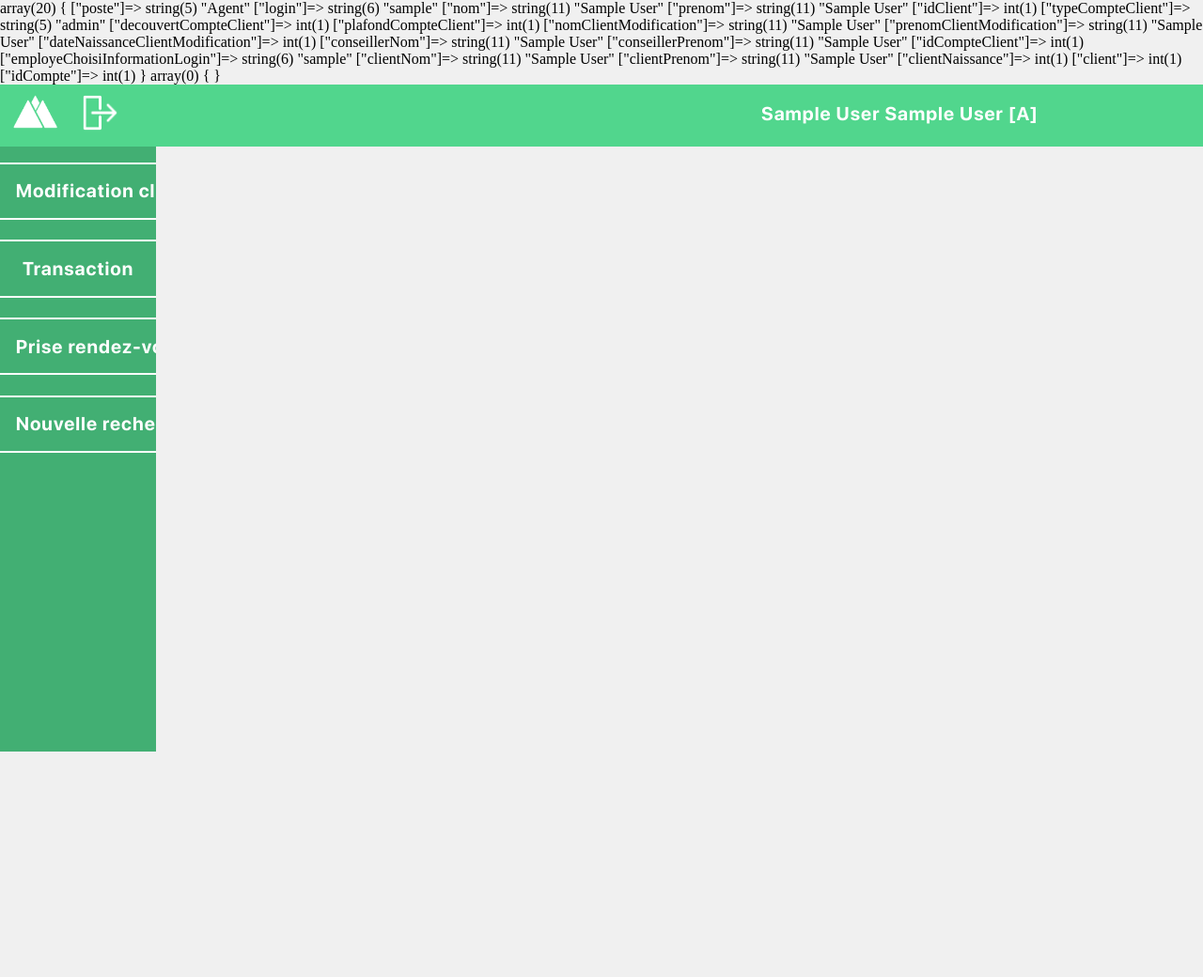
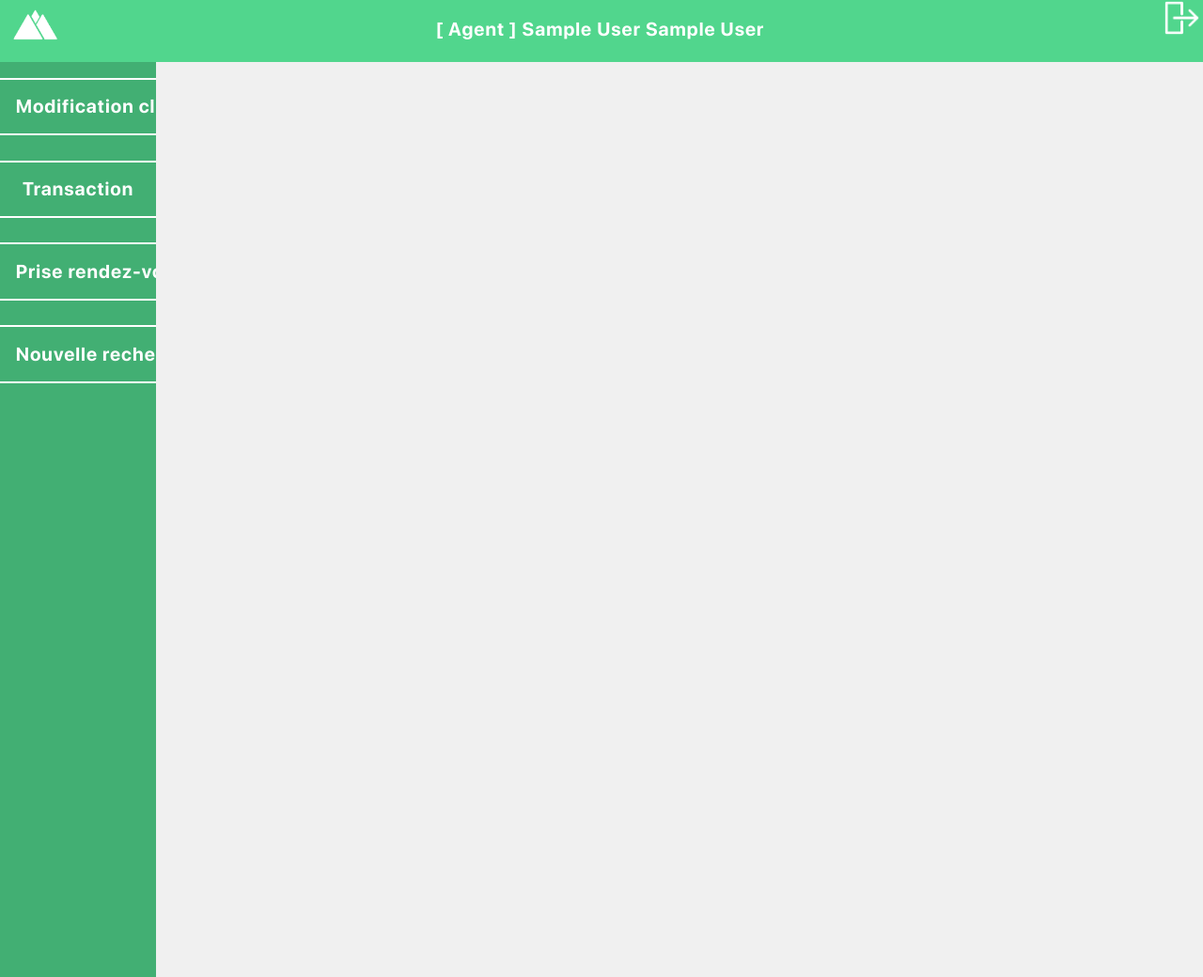
Before and after one commit to Arquake/SprintWebsite, a PHP site: page / in a window 1280 px wide. Shown: the top 1040 px of the page at 94% size. Before the commit the page ends 800 px from the top, so only its background shows below. Run offline with PHP 8.4, Linux system fonts and the light colour scheme; the visitor is signed in with stand-in values (Sample User, id 1); some web fonts are replaced.

Commit message:
patch solde stats + css
La requête de solde total de stats directeur prend maintenant les opérations avant la date renseigné au lieu de l'ancien système

Le poste Nom et Prénom de l'employé sont maintenant correctement affiché en haut de la page

```diff
--- a/Modele/modeleDirecteur.php
+++ b/Modele/modeleDirecteur.php
@@ -313,17 +313,16 @@
     //
 
     //
-    // SELECT SUM(solde)'solde' FROM compteClient ;
+    // SELECT solde - montant'resultat' FROM (SELECT SUM(solde)'solde' FROM compteClient)v1,(SELECT IFNULL(SUM(montant), 0)'montant' FROM operation WHERE operation.dateOperation > '2023-12-27')v2;
     //
-    // SELECT IFNULL(SUM(montant), 0)'montant' FROM operation WHERE operation.dateOperation > '2023-12-27';
     //
-    // SELECT solde - montant'resultat' FROM (SELECT SUM(solde)'solde' FROM compteClient)v1,(SELECT IFNULL(SUM(montant), 0)'montant' FROM operation WHERE operation.dateOperation > '2023-12-27')v2;
+    // SELECT IFNULL(SUM(montant), 0)'resultat' FROM operation WHERE operation.dateOperation <= '".$_POST['dateStatssoldeTotal']."'
     //
 
     function soldeTotal() {
         $connexion = getConnect();
 
-        $query = "SELECT solde - montant'resultat' FROM (SELECT SUM(solde)'solde' FROM compteClient)v1,(SELECT IFNULL(SUM(montant), 0)'montant' FROM operation WHERE operation.dateOperation > '".$_POST['dateStatssoldeTotal']."')v2";
+        $query = "SELECT IFNULL(SUM(montant), 0)'resultat' FROM operation WHERE operation.dateOperation <= '".$_POST['dateStatssoldeTotal']."'";
 
         $resultat = ($connexion -> query($query))->fetch(PDO::FETCH_ASSOC)['resultat'];
 
--- a/View/directeur.php
+++ b/View/directeur.php
@@ -364,27 +364,27 @@
 
         if( isset($_POST['dateDebutStatscontrats']) && isset($_POST['dateFinStatscontrats']) ) {
             $contenu .= '<p><label class="listePiece" for="">Nombres de Contrats du '.$_POST['dateDebutStatscontrats'].' au '.$_POST['dateFinStatscontrats'].'</label>
-            <textarea name="listePiece" id="listePiece" disabled="disabled" class="libelle">'.$stats['contrats'].'</textarea></p>';
+            <textarea name="listePiece" id="listePiece" disabled="disabled" class="resultatRecherche">'.$stats['contrats'].'</textarea></p>';
         }
 
         if( isset($_POST['dateDebutStatscomptes']) && isset($_POST['dateFinStatscomptes']) ) {
             $contenu .= '<p><label class="listePiece" for="">Nombres de Comptes du '.$_POST['dateDebutStatscomptes'].' au '.$_POST['dateFinStatscomptes'].'</label>
-            <textarea name="listePiece" id="listePiece" disabled="disabled" class="libelle">'.$stats['comptes'].'</textarea></p>';
+            <textarea name="listePiece" id="listePiece" disabled="disabled" class="resultatRecherche">'.$stats['comptes'].'</textarea></p>';
         }
 
         if( isset($_POST['dateDebutStatsrdv']) && isset($_POST['dateFinStatsrdv']) ) {
             $contenu .= '<p><label class="listePiece" for="">Nombres de Rendes-Vous prit du '.$_POST['dateDebutStatsrdv'].' au '.$_POST['dateDebutStatsrdv'].'</label>
-            <textarea name="listePiece" id="listePiece" disabled="disabled" class="libelle">'.$stats['rdv'].'</textarea></p>';
+            <textarea name="listePiece" id="listePiece" disabled="disabled" class="resultatRecherche">'.$stats['rdv'].'</textarea></p>';
         }
 
         if( isset($_POST['dateStatsnbClient']) ) {
             $contenu .= '<p><label class="listePiece" for="">Nombres de Clients à la date du '.$_POST['dateStatsnbClient'].'</label>
-            <textarea name="listePiece" id="listePiece" disabled="disabled" class="libelle">'.$stats['clients'].'</textarea></p>';
+            <textarea name="listePiece" id="listePiece" disabled="disabled" class="resultatRecherche">'.$stats['clients'].'</textarea></p>';
         }
 
         if( isset($_POST['dateStatssoldeTotal']) ) {
-            $contenu .= '<p><label class="listePiece" for="">Solde total à la date du '.$_POST['dateStatssoldeTotal'].' au '.$_POST['dateFinStatscontrats'].'</label>
-            <textarea name="listePiece" id="listePiece" disabled="disabled" class="libelle">'.$stats['solde'].'</textarea></p>';
+            $contenu .= '<p><label class="listePiece" for="">Solde total à la date du '.$_POST['dateStatssoldeTotal'] . '</label>
+            <textarea name="listePiece" id="listePiece" disabled="disabled" class="resultatRecherche">'.$stats['solde'].'</textarea></p>';
         }
 
         $contenu .='<input class="submitFormInput" type="submit" value="Nouvelle Recherche" name="asideDirecteurStats">
--- a/View/style/style.css
+++ b/View/style/style.css
@@ -16,12 +16,53 @@ body,html {
         padding: 0;
     }
 
+    #topForm {
+        display: flex;
+        width: 100%;
+        margin: 0;
+        padding: 0;
+    }
+
     #logo {
-        right: 0;
         height: 100%;
         width: 4%;
         padding-left: 1%;
-        margin: 0%;
+        margin-right: 20%;
+
+        align-self: left;
+        justify-content: left;
+    }
+
+    .topFormInformation {
+
+        width: 50%;
+        padding: 0;
+        margin: 0;
+
+        background: none;
+        border: none;
+        color: white;
+        font-family: 'SF Pro Display';
+        font-weight: bold;
+        font-style: normal;
+        font-size: 32px;
+
+        text-align: center;
+        letter-spacing: 1px;
+
+        align-self: center;
+        justify-content: center;
+    }
+
+    #signOut {
+        height: 70%;
+        width: 3%;
+        padding-left: 1%;
+        margin: 0.25%;
+        margin-left: 20%;
+
+        align-self: right;
+        justify-content: right;
     }
 
 
@@ -147,7 +188,7 @@ body,html {
         text-shadow: 1px 1px 8px rgba(255, 255, 255, 0.712);
     }
 
-    input[type=text]:not(.inputNextToCheckbox), input[type=password]:not(.inputNextToCheckbox), input[type=number]:not(.inputNextToCheckbox), input[type=date], input[type=time] {
+    input[type=text]:not(.inputNextToCheckbox,.topFormInformation), input[type=password]:not(.inputNextToCheckbox), input[type=number]:not(.inputNextToCheckbox), input[type=date], input[type=time] {
         width: 47%;
         height: 100%;
         float: right;
@@ -193,34 +234,6 @@ body,html {
         height: 80%;
         transform: scale(3.3);
         cursor: pointer;
-    }
-
-
-    .topFormInformation {
-
-        left: 0;
-        width: 1%;
-        padding: 0;
-        margin: 0;
-        background: none;
-        border: none;
-        color: white;
-        font-family: 'SF Pro Display';
-        font-weight: bold;
-        font-style: normal;
-        font-size: 20px;
-
-        text-align: center;
-        letter-spacing: 1px;
-    }
-
-    #signOut {
-        right: 70%;
-        height: 70%;
-        width: 3%;
-        padding-left: 1%;
-        margin: 0.5%;
-
     }
 
     .submitFormInput {
@@ -1258,7 +1330,7 @@ body,html {
     }
 
     input[type=text], input[type=password], input[type=number], input[type=date], input[type=time] {
-        width: 50%;
+        width: 53%;
         height: 100%;
         float: right;
         margin-right: 3%;
--- a/View/view.php
+++ b/View/view.php
@@ -63,7 +63,7 @@
             <form action="index.php" method="POST" id="topForm">
                 <input type="image" src="View/style/assets/logo.png" alt="Submit" id="logo" name="menu">
 
-                <input class="topFormInformation" type="text" name="login" value="'.$_SESSION['prenom'].' '.$_SESSION['nom'].' ['.$_SESSION['poste'][0].']" disabled="disabled">
+                <input class="topFormInformation" type="text" name="login" value="[ '.$_SESSION['poste'].' ] '.$_SESSION['prenom'].' '.$_SESSION['nom'].'" disabled="disabled">
 
                 <input type="image" src="View/style/assets/logout.png" alt="Submit" id="signOut" name="deconnexion">
             </form>
--- a/index.php
+++ b/index.php
@@ -7,8 +7,8 @@
     require_once("Controller/controller.php");
 
 
-    echo "<script>console.log('".var_dump($_SESSION)."')</script>";
-    echo "<script>console.log('".var_dump($_POST)."')</script>";
+    //echo "<script>console.log('".var_dump($_SESSION)."')</script>";
+    //echo "<script>console.log('".var_dump($_POST)."')</script>";
 
 
     //
@@ -609,7 +609,7 @@
                 // Link le bouton "Supprimer type compte" au code correspondant
                 //
                 else if ( isset($_POST['DirecteurModifierCompteSubmit'] )) {
-                    CtlDirecteurModifierCompte();
+                    //CtlDirecteurModifierCompte();
                 }
 
                 //
```
Also changed, not shown: other parts of View/style/style.css (+63 -2 lines).
